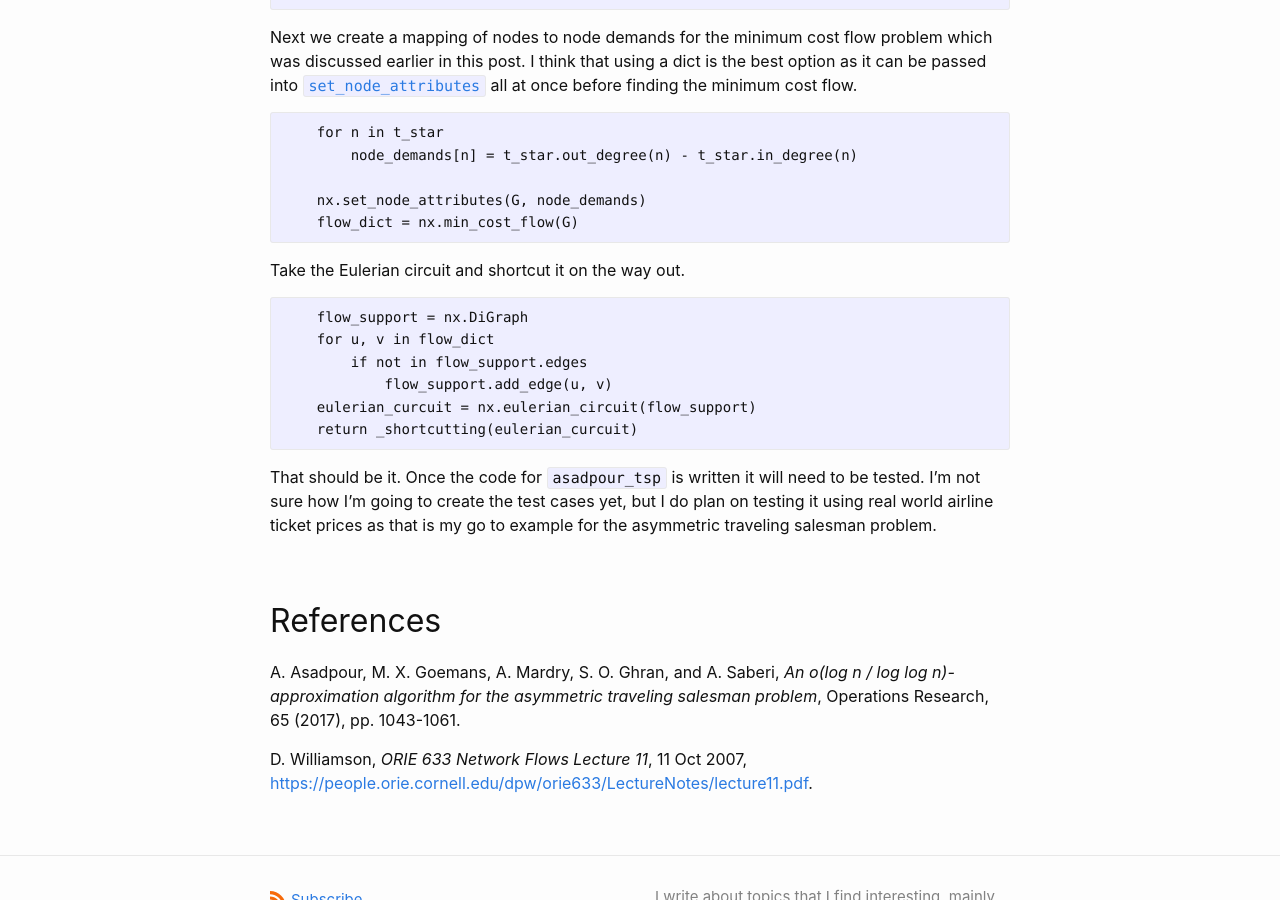
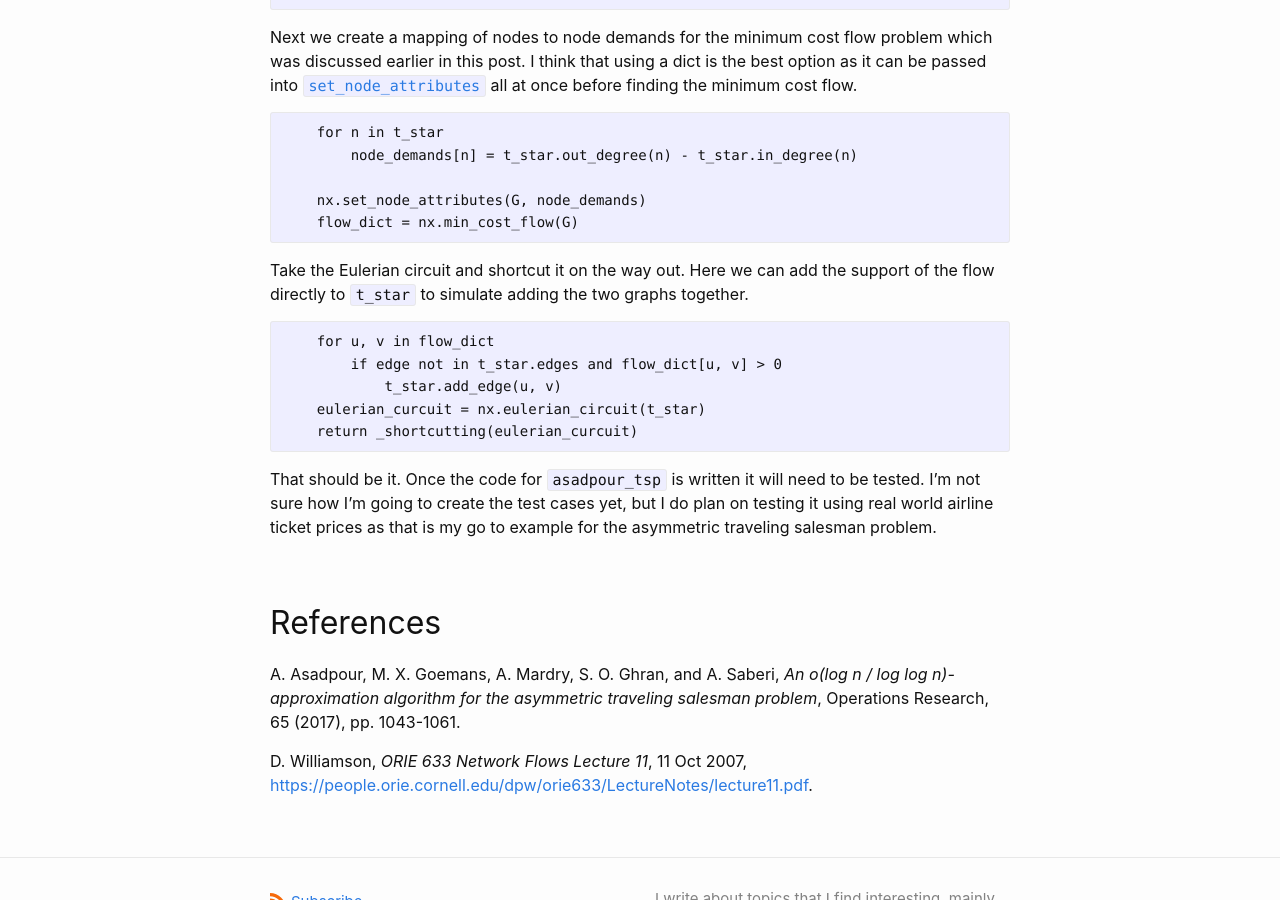
Before and after one commit to mjschwenne/old-website, a Jekyll site: the page built from _posts/2021-07-29-looking-at-the-big-picture.md, in a window 1280 px wide and 900 px high, scrolled down 5374 px. Built offline with Jekyll 4.4.1, drawn with Linux system fonts in a browser that asks for light colours; formulas are drawn with MathJax 3.

```diff
--- a/_posts/2021-07-29-looking-at-the-big-picture.md
+++ b/_posts/2021-07-29-looking-at-the-big-picture.md
@@ -151,13 +151,13 @@ I think that using a dict is the best option as it can be passed into [`set_node
 {% endhighlight %}
 
 Take the Eulerian circuit and shortcut it on the way out.
+Here we can add the support of the flow directly to `t_star` to simulate adding the two graphs together.
 
 {% highlight plaintext %}
-    flow_support = nx.DiGraph
     for u, v in flow_dict
-        if not in flow_support.edges
-            flow_support.add_edge(u, v)
-    eulerian_curcuit = nx.eulerian_circuit(flow_support)
+        if edge not in t_star.edges and flow_dict[u, v] > 0
+            t_star.add_edge(u, v)
+    eulerian_curcuit = nx.eulerian_circuit(t_star)
     return _shortcutting(eulerian_curcuit)
 {% endhighlight %}
 
```
